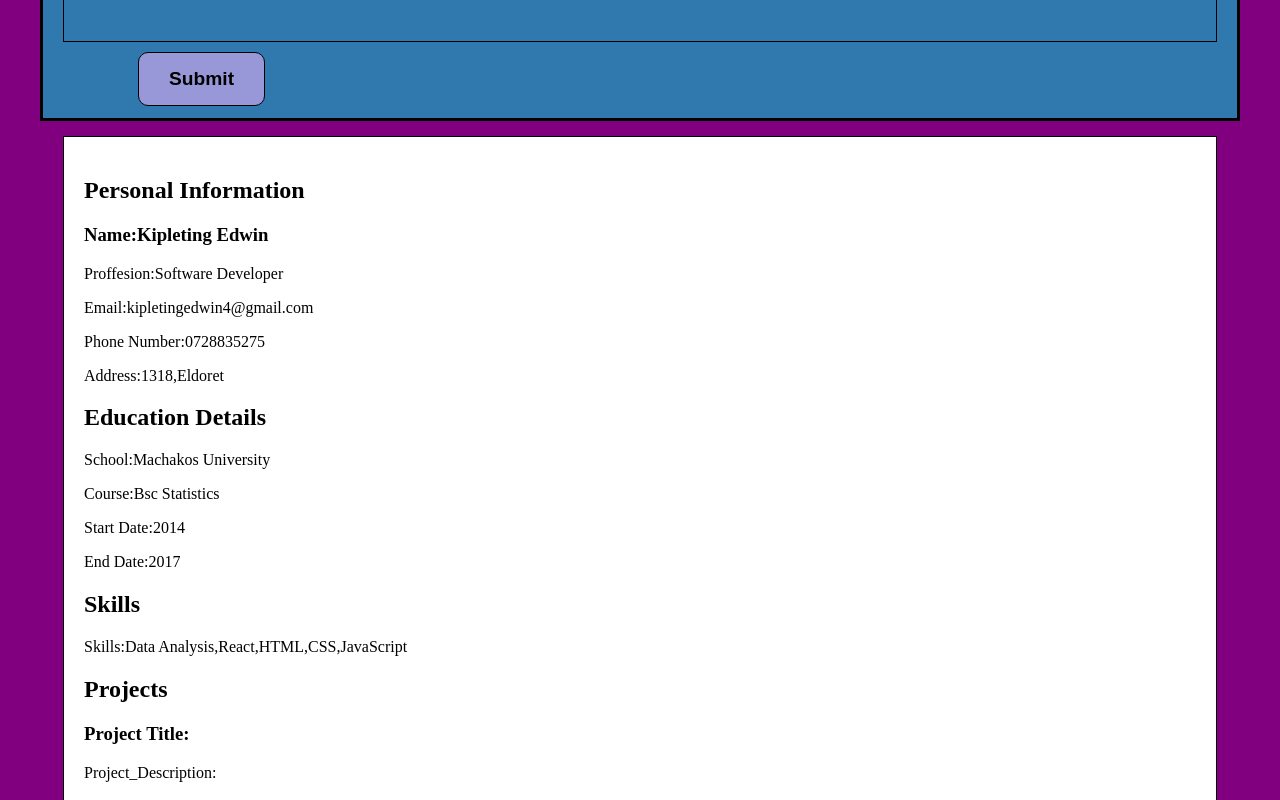
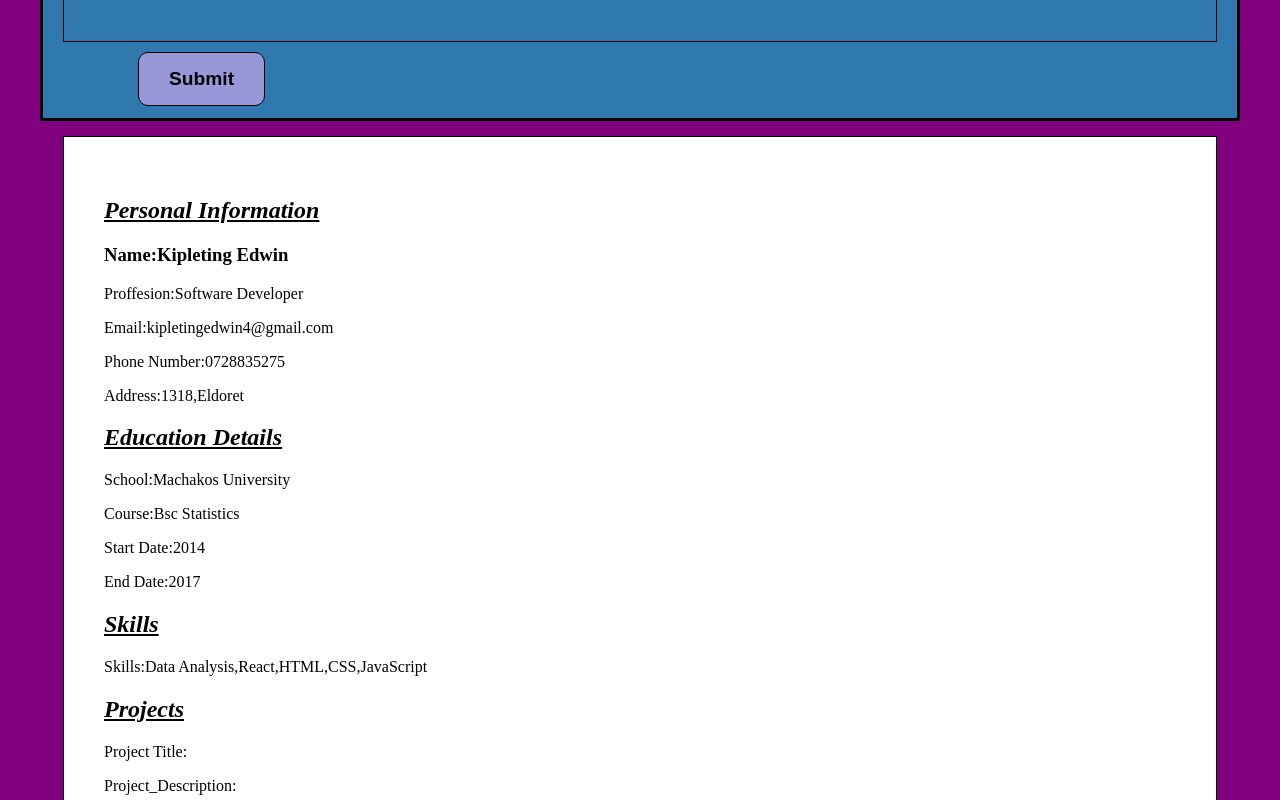
Before and after one commit to KipletingEdwin/Resume-Builder, a React (Create React App) app: page / in a window 1280 px wide. Shown: the part 1240-2040 px from the top of the page. Built offline with nearby package versions, Linux system fonts and the light colour scheme; data requests are answered from the project's data file.

Commit message:
add underline style to final resume

```diff
--- a/src/Components/Resume.js
+++ b/src/Components/Resume.js
@@ -53,7 +53,7 @@ function Resume({
       <p>Skills:{skills}</p>
 
       <h2>Projects</h2>
-      <h3>Project Title:{head}</h3>
+      <p>Project Title:{head}</p>
       <p>Project_Description:{description}</p>
       <p>Project_URL:{project_url}</p>
 
--- a/src/index.css
+++ b/src/index.css
@@ -153,8 +153,12 @@ body {
 .final-resume {
   background-color: white;
   margin: 30px 0px 0px 0px;
-  padding: 20px;
+  padding: 40px;
   border: 1px solid black;
+}
+.final-resume h2{
+  font-style: italic;
+  text-decoration: underline;
 }
 .sub {
   background-color: rgb(152, 152, 216);
```
